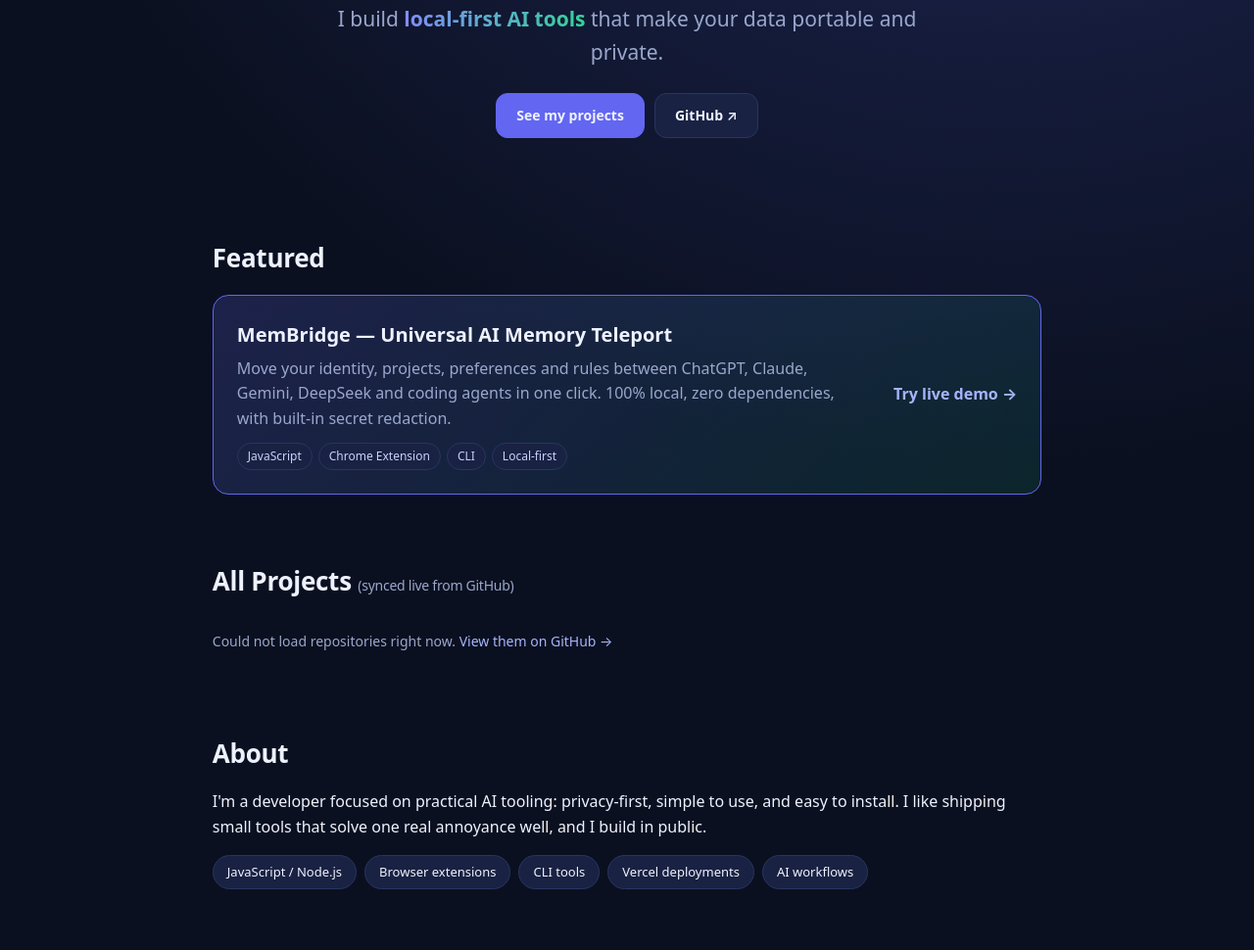
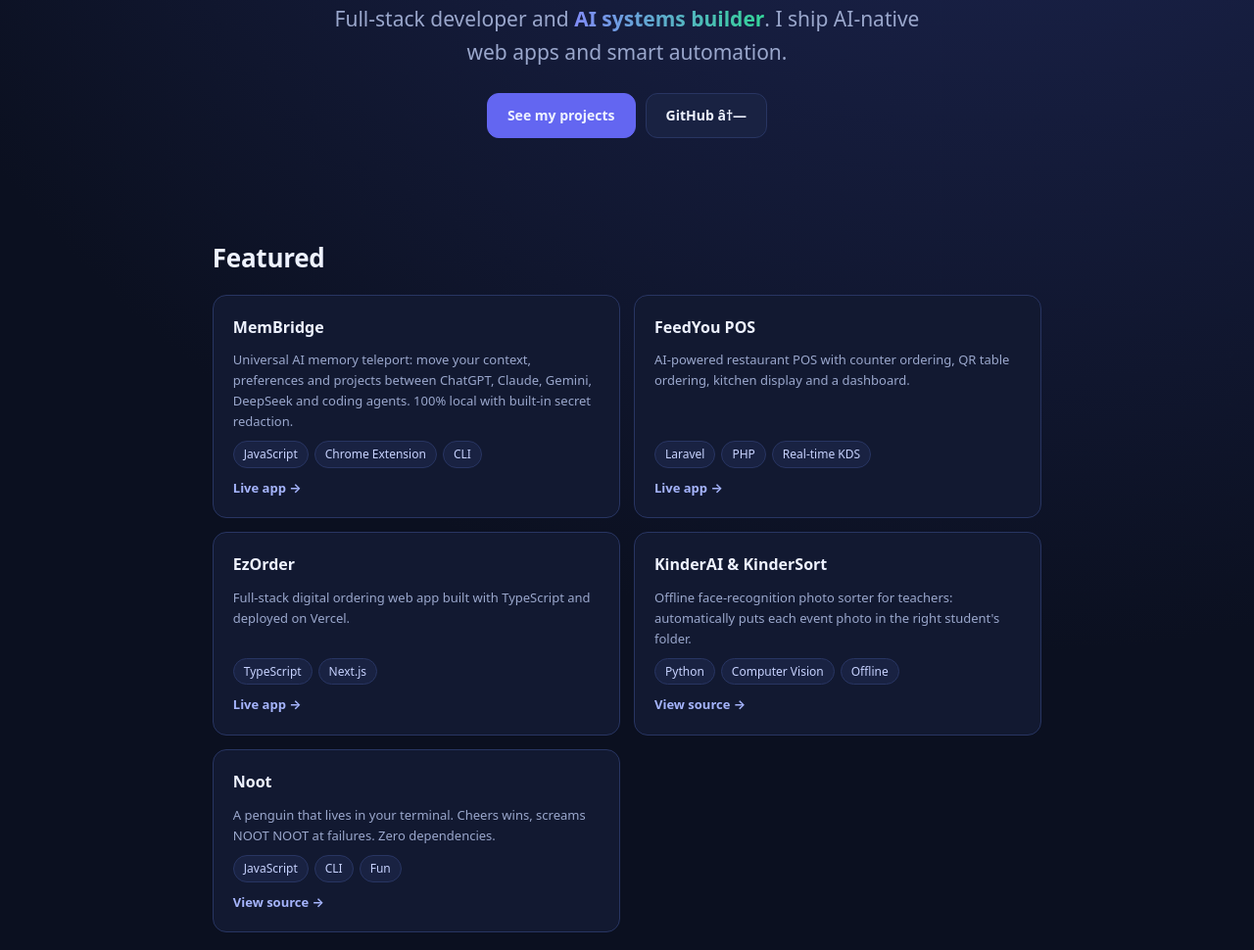
Before and after one commit to hyik007/portfolio, a plain HTML site: page index.html in a window 1280 px wide. Shown: the part 430-1400 px from the top of the page at 98% size. Drawn offline with Linux system fonts and the light colour scheme; no server answers.

Commit message:
feat: feature real projects and update bio

```diff
--- a/index.html
+++ b/index.html
@@ -3,10 +3,10 @@
 <head>
   <meta charset="UTF-8" />
   <meta name="viewport" content="width=device-width, initial-scale=1.0" />
-  <title>Hong Yik — Developer Portfolio</title>
-  <meta name="description" content="Hong Yik (hyik007) — building local-first AI tools. Portfolio and open-source projects." />
-  <meta property="og:title" content="Hong Yik — Developer Portfolio" />
-  <meta property="og:description" content="Building local-first AI tools. See my open-source projects." />
+  <title>Hong Yik â€” Developer Portfolio</title>
+  <meta name="description" content="Hong Yik (hyik007) â€” building local-first AI tools. Portfolio and open-source projects." />
+  <meta property="og:title" content="Hong Yik â€” Developer Portfolio" />
+  <meta property="og:description" content="Full-stack developer and AI systems builder. See my projects." />
   <link rel="stylesheet" href="./style.css" />
 </head>
 <body>
@@ -24,40 +24,60 @@
       <img id="avatar" class="avatar" alt="Hong Yik avatar" src="https://github.com/hyik007.png" />
       <p class="eyebrow">Hi, I'm</p>
       <h1>Hong Yik</h1>
-      <p class="tagline">I build <span class="grad">local-first AI tools</span> that make your data portable and private.</p>
+      <p class="tagline">Full-stack developer and <span class="grad">AI systems builder</span>. I ship AI-native web apps and smart automation.</p>
       <div class="cta">
         <a class="btn primary" href="#projects">See my projects</a>
-        <a class="btn" href="https://github.com/hyik007" target="_blank" rel="noopener noreferrer">GitHub ↗</a>
+        <a class="btn" href="https://github.com/hyik007" target="_blank" rel="noopener noreferrer">GitHub â†—</a>
       </div>
       <div class="stats" id="stats" aria-live="polite"></div>
     </section>
 
     <section id="featured" class="section">
       <h2>Featured</h2>
-      <a class="featured-card" href="https://membridge.vercel.app" target="_blank" rel="noopener noreferrer">
-        <div>
-          <h3>MemBridge — Universal AI Memory Teleport</h3>
-          <p>Move your identity, projects, preferences and rules between ChatGPT, Claude, Gemini, DeepSeek and coding agents in one click. 100% local, zero dependencies, with built-in secret redaction.</p>
-          <div class="tags"><span>JavaScript</span><span>Chrome Extension</span><span>CLI</span><span>Local-first</span></div>
-        </div>
-        <span class="go">Try live demo →</span>
-      </a>
+      <div class="grid feat">
+        <a class="card big" href="https://membridge.vercel.app" target="_blank" rel="noopener noreferrer">
+          <h3>MemBridge</h3>
+          <p>Universal AI memory teleport: move your context, preferences and projects between ChatGPT, Claude, Gemini, DeepSeek and coding agents. 100% local with built-in secret redaction.</p>
+          <div class="tags"><span>JavaScript</span><span>Chrome Extension</span><span>CLI</span></div>
+          <span class="go">Live app →</span>
+        </a>
+        <a class="card big" href="https://feedyou-pos.vercel.app" target="_blank" rel="noopener noreferrer">
+          <h3>FeedYou POS</h3>
+          <p>AI-powered restaurant POS with counter ordering, QR table ordering, kitchen display and a dashboard.</p>
+          <div class="tags"><span>Laravel</span><span>PHP</span><span>Real-time KDS</span></div>
+          <span class="go">Live app →</span>
+        </a>
+        <a class="card big" href="https://ezorder-one.vercel.app" target="_blank" rel="noopener noreferrer">
+          <h3>EzOrder</h3>
+          <p>Full-stack digital ordering web app built with TypeScript and deployed on Vercel.</p>
+          <div class="tags"><span>TypeScript</span><span>Next.js</span></div>
+          <span class="go">Live app →</span>
+        </a>
+        <a class="card big" href="https://github.com/hyik007/kinderai" target="_blank" rel="noopener noreferrer">
+          <h3>KinderAI &amp; KinderSort</h3>
+          <p>Offline face-recognition photo sorter for teachers: automatically puts each event photo in the right student's folder.</p>
+          <div class="tags"><span>Python</span><span>Computer Vision</span><span>Offline</span></div>
+          <span class="go">View source →</span>
+        </a>
+        <a class="card big" href="https://github.com/hyik007/noot" target="_blank" rel="noopener noreferrer">
+          <h3>Noot</h3>
+          <p>A penguin that lives in your terminal. Cheers wins, screams NOOT NOOT at failures. Zero dependencies.</p>
+          <div class="tags"><span>JavaScript</span><span>CLI</span><span>Fun</span></div>
+          <span class="go">View source →</span>
+        </a>
+      </div>
     </section>
 
     <section id="projects" class="section">
       <h2>All Projects <small class="muted">(synced live from GitHub)</small></h2>
-      <div id="repo-grid" class="grid"><p class="muted">Loading repositories…</p></div>
+      <div id="repo-grid" class="grid"><p class="muted">Loading repositoriesâ€¦</p></div>
     </section>
 
     <section id="about" class="section">
       <h2>About</h2>
-      <p>I'm a developer focused on practical AI tooling: privacy-first, simple to use, and easy to install. I like shipping small tools that solve one real annoyance well, and I build in public.</p>
+      <p>I build AI systems and full-stack products: from restaurant POS platforms to offline computer-vision tools to AI memory portability. I like shipping fast, keeping interfaces calm, and letting clean architecture do the heavy lifting.</p>
       <ul class="skills">
-        <li>JavaScript / Node.js</li>
-        <li>Browser extensions</li>
-        <li>CLI tools</li>
-        <li>Vercel deployments</li>
-        <li>AI workflows</li>
+        <li>TypeScript</li><li>Next.js</li><li>Laravel / PHP</li><li>Python</li><li>Node.js</li><li>Computer Vision</li><li>Vercel</li>
       </ul>
     </section>
 
@@ -70,7 +90,7 @@
     </section>
   </main>
 
-  <footer class="footer">© <span id="year"></span> Hong Yik · Built with plain HTML/CSS/JS · Hosted on Vercel</footer>
+  <footer class="footer">Â© <span id="year"></span> Hong Yik Â· Built with plain HTML/CSS/JS Â· Hosted on Vercel</footer>
 
   <script src="./app.js"></script>
 </body>
--- a/style.css
+++ b/style.css
@@ -42,3 +42,4 @@ h2{font-size:26px;margin:0 0 16px;letter-spacing:-.01em}
 .skills li{padding:6px 14px;border-radius:999px;background:var(--surface2);border:1px solid var(--border);font-size:13px}
 .footer{text-align:center;color:var(--muted);font-size:13px;padding:30px 0 40px;border-top:1px solid var(--border);margin-top:30px}
 @media(max-width:600px){.nav nav{gap:12px}}
+.card.big{padding:20px;gap:10px}.card.big .go{font-weight:700;color:#a5b4fc;font-size:13px}.grid.feat{grid-template-columns:repeat(auto-fill,minmax(300px,1fr))}
```
Also changed, not shown: 1 other file.
